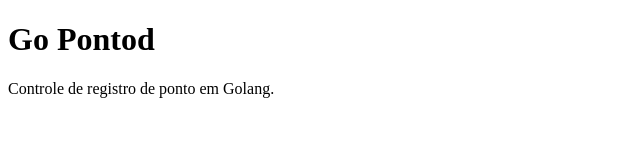
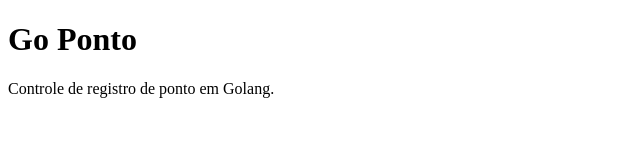
Before and after one commit to goponto/goponto.github.io, a plain HTML site: page index.html in a window 1280 px wide. Shown: the full height of the page, 0-640 px from the left. Drawn offline with Linux system fonts and the light colour scheme.

Commit message:
Update index.html

```diff
--- a/index.html
+++ b/index.html
@@ -1,7 +1,7 @@
 <!DOCTYPE html>
 <html>
 <body>
-<h1>Go Pontod</h1>
+<h1>Go Ponto</h1>
 <p>Controle de registro de ponto em Golang.</p>
 </body>
 </html>
```
